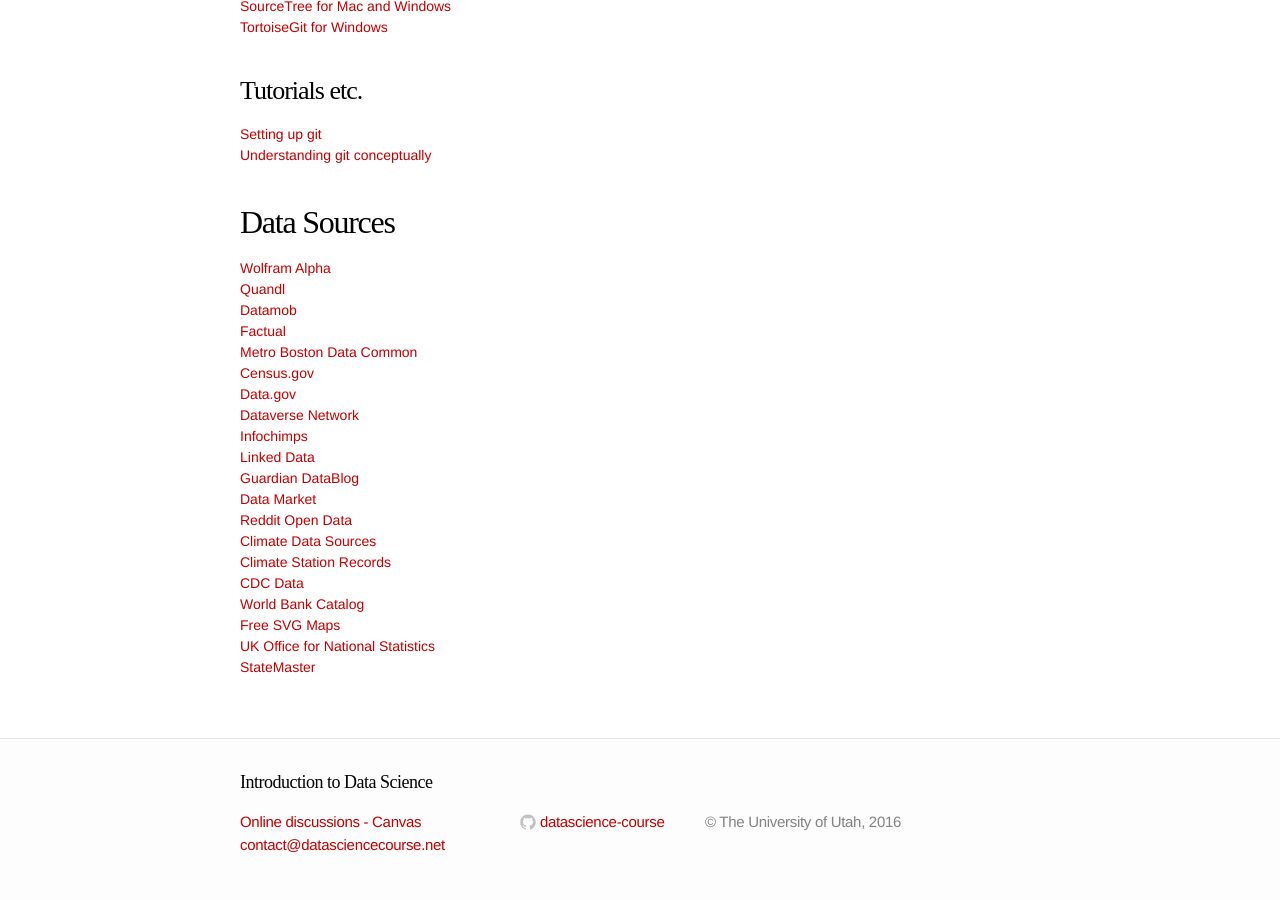
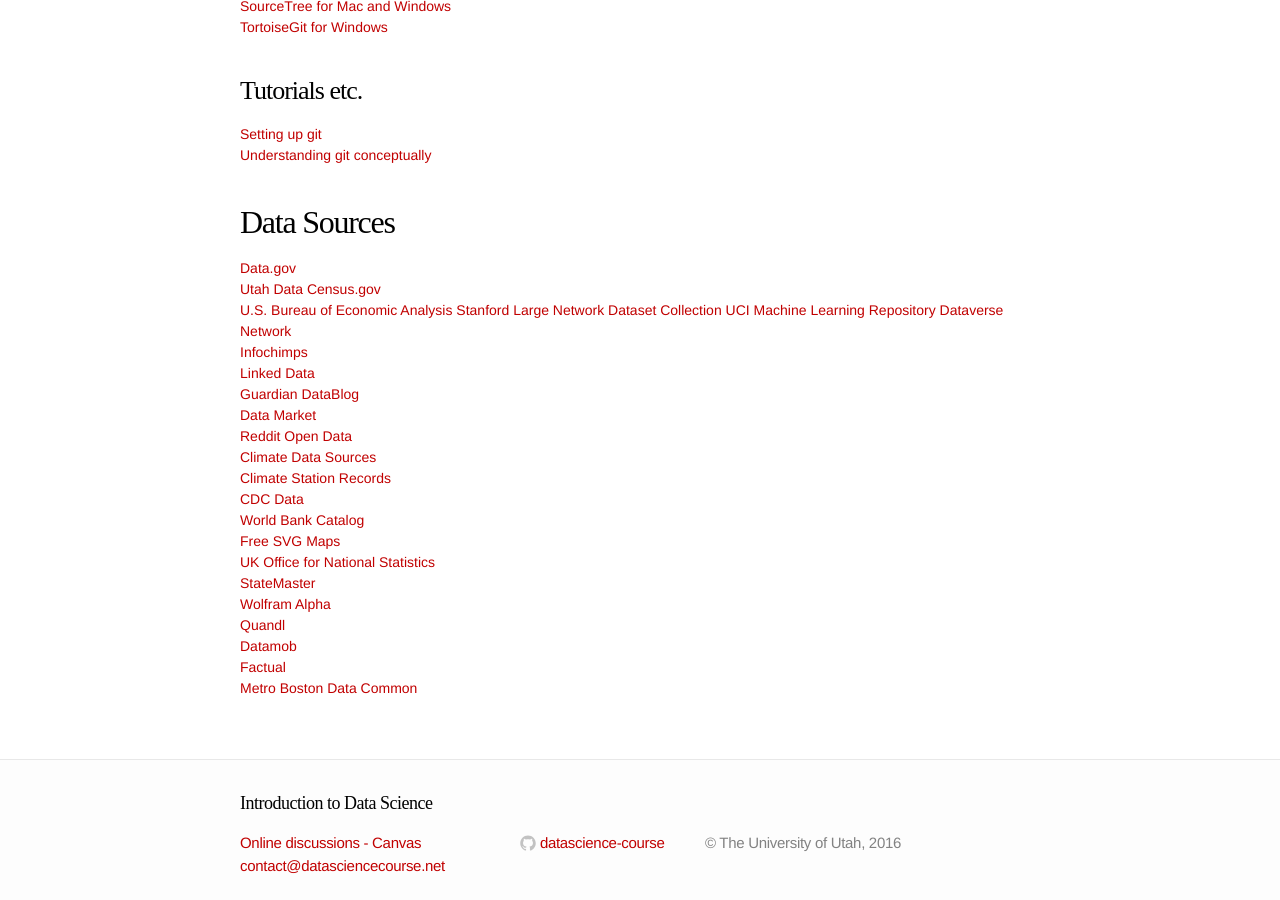
Before and after one commit to datascience-course/2016-website, a Jekyll site: the page built from resources.md, in a window 1280 px wide and 900 px high, scrolled down 976 px. Built offline with Jekyll 4.4.1, drawn with Linux system fonts in a browser that asks for light colours; some web fonts are replaced.

Commit message:
Update resources.md
added some more links to data sources

```diff
--- a/resources.md
+++ b/resources.md
@@ -43,13 +43,12 @@ menu: Resources
 
 ## Data Sources
 
-[Wolfram Alpha](http://www.wolframalpha.com/)
-[Quandl](http://www.quandl.com)
-[Datamob](http://datamob.org/datasets)
-[Factual](http://www.factual.com/)
-[Metro Boston Data Common](http://metrobostondatacommon.org/)
+[Data.gov](http://www.data.gov/)
+[Utah Data](http://www.utah.gov/data/)
 [Census.gov](http://www.census.gov/)
-[Data.gov](http://www.data.gov/)
+[U.S. Bureau of Economic Analysis](http://www.bea.gov/index.htm)
+[Stanford Large Network Dataset Collection](https://snap.stanford.edu/data/)
+[UCI Machine Learning Repository](http://archive.ics.uci.edu/ml/)
 [Dataverse Network](http://thedata.org/)
 [Infochimps](http://infochimps.com/)
 [Linked Data](http://linkeddata.org/)
@@ -63,3 +62,8 @@ menu: Resources
 [Free SVG Maps](http://www.d-maps.com/index.php?lang=en)
 [UK Office for National Statistics](http://www.statistics.gov.uk/default.asp)
 [StateMaster](http://www.statemaster.com/index.php)
+[Wolfram Alpha](http://www.wolframalpha.com/)
+[Quandl](http://www.quandl.com)
+[Datamob](http://datamob.org/datasets)
+[Factual](http://www.factual.com/)
+[Metro Boston Data Common](http://metrobostondatacommon.org/)
```
